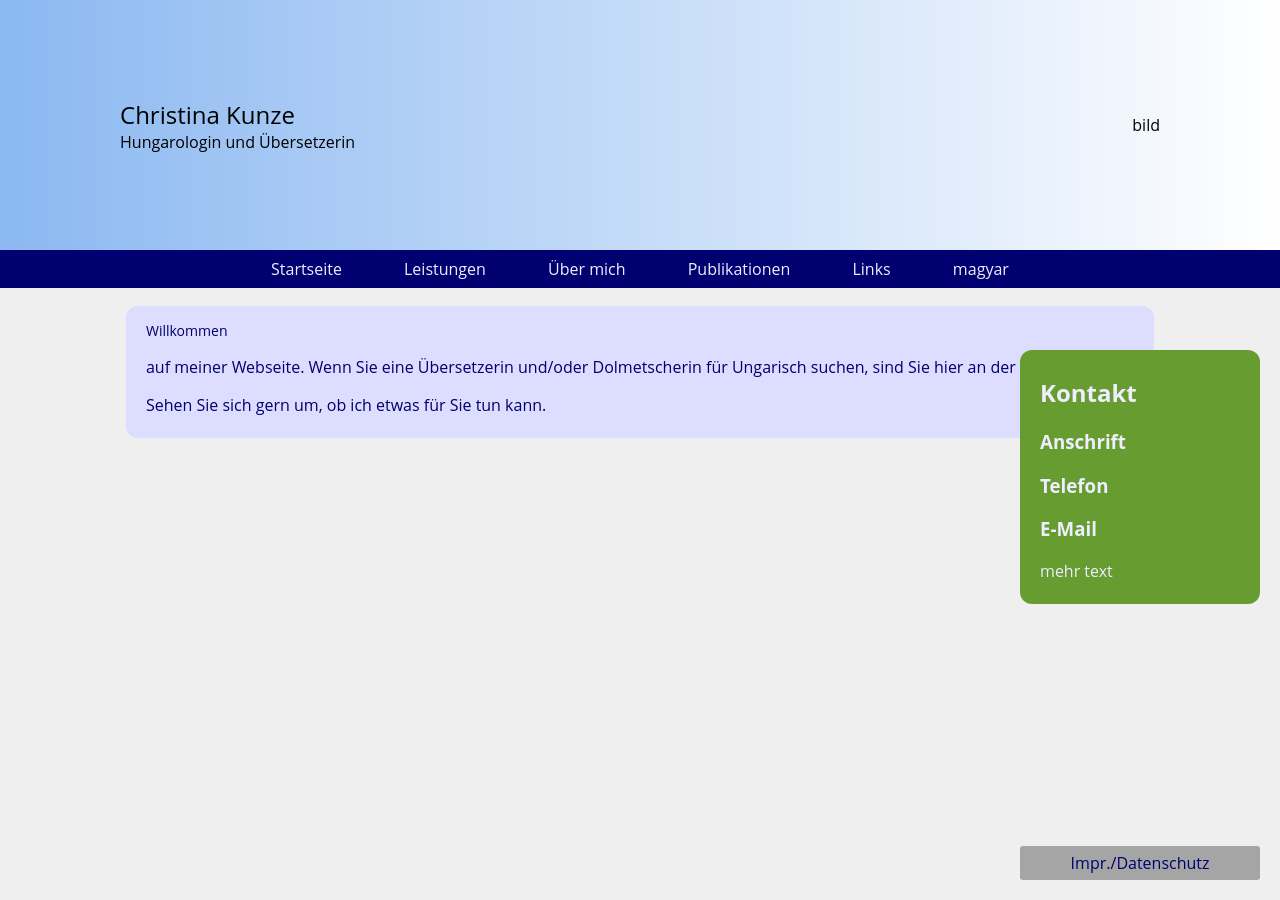
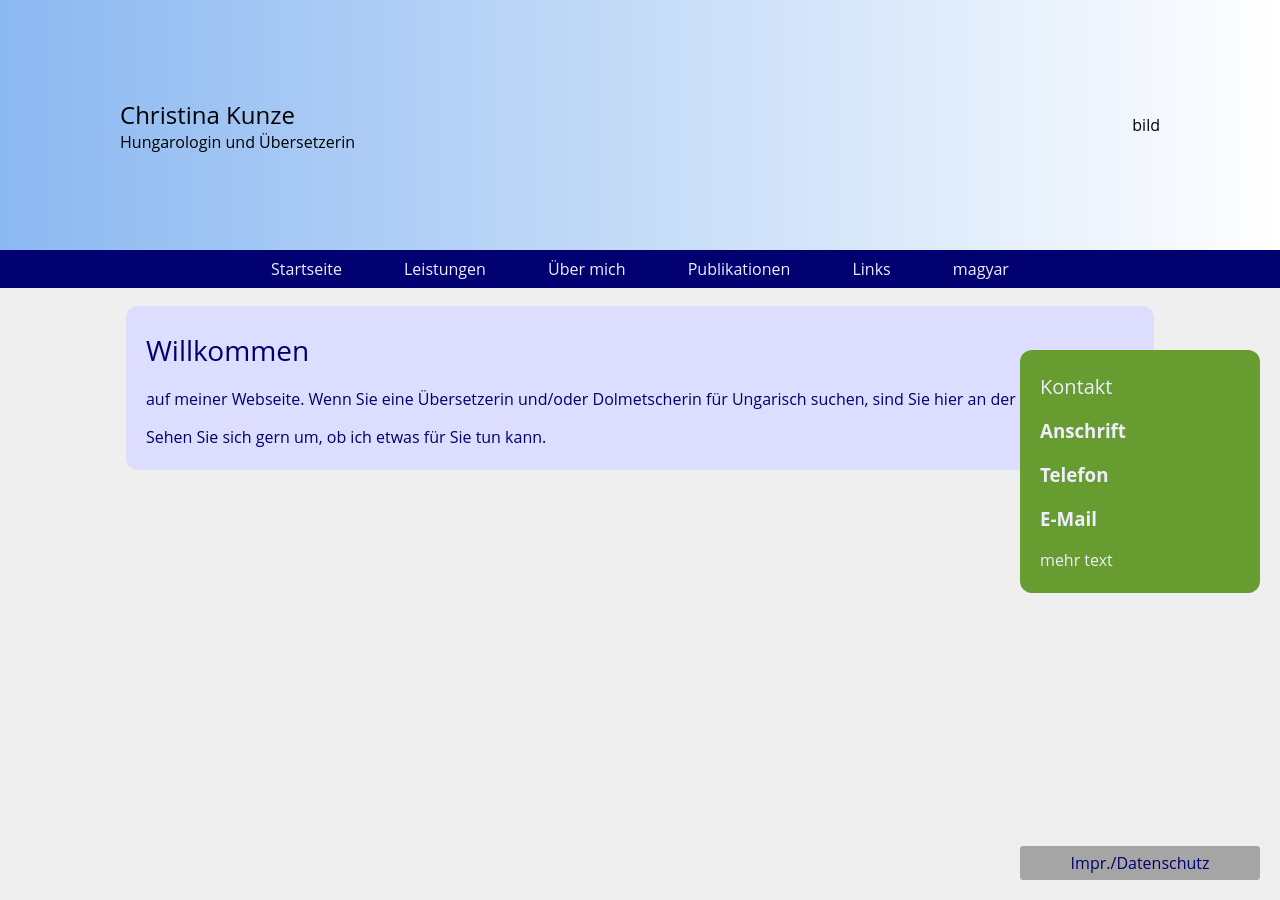
Before and after one commit to rixx/revesz.de, a Jekyll site: the page built from index.md, in a window 1280 px wide. Built offline with Jekyll 4.4.1, drawn with Linux system fonts in a browser that asks for light colours.

Commit message:
Update styles.css

```diff
--- a/css/styles.css
+++ b/css/styles.css
@@ -52,10 +52,6 @@ main {
     padding: 6px 20px;
     color: #000070;
 }
-main h1 {
-    font-size: 14px;
-    font-weight:normal;
-}
 
 footer {
     background-color: #679c30;
@@ -79,3 +75,5 @@ a#impressum {
     text-align: center;
     text-decoration: none;
 }
+h1 {font-size: 28px; font-weight:normal;}
+h2 {font-size: 20px; font-weight:normal;}
```
